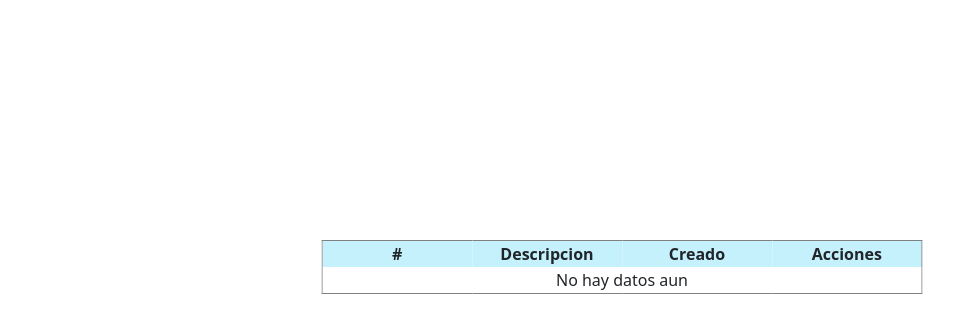
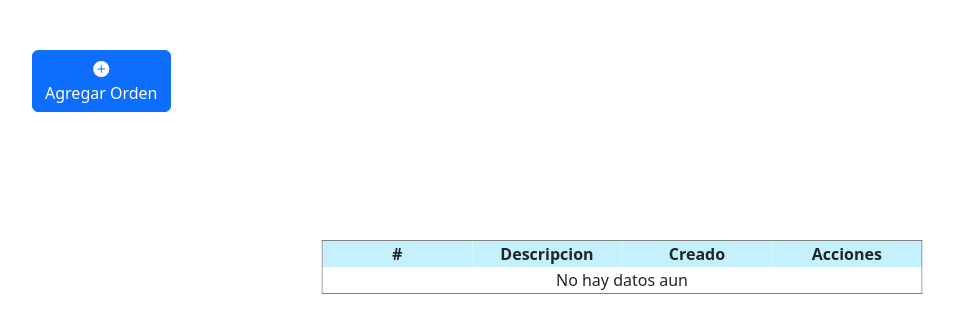
Before and after one commit to JonDev12/LA-PASADITA-MVC, a PHP site: page /Categorias.php in a window 1280 px wide; the page is wider, and only the part inside the window is pictured. Shown: the part 60-393 px from the top of that part, without its empty margins (18-972 px from the left). Run offline with PHP 8.4, Linux system fonts and the light colour scheme; data that the repository does not hold is empty.

Commit message:
Agrego cambios  en almacen y categorias

```diff
--- a/Model/Mdl_Categories.php
+++ b/Model/Mdl_Categories.php
@@ -12,10 +12,9 @@ class ModelCategories
         $this->db = $con->getConnection();
     }
 
-    public function GetAllCategories()
-    {
+    public function GetAllCategories(){
         try {
-            $query = "SELECT IdCategorias, Descripcion, Fecha_Creacion FROM categorias";
+            $query = "SELECT IdCategorias, Descripcion, DATE(Fecha_Creacion) AS Fecha_Creacion FROM categorias";
             $stmt = $this->db->prepare($query);
             $stmt->execute();
             $result = $stmt->get_result();
@@ -25,8 +24,8 @@ class ModelCategories
                 while ($row = $result->fetch_assoc()) {
                     $tableBody .= '<tr>';
                     $tableBody .= '<td class="text-center">' . $row['IdCategorias'] . '</td>';
-                    $tableBody .= '<td>' . $row['Descripcion'] . '</td>';
-                    $tableBody .= '<td>' . $row['Fecha_Creacion'] . '</td>';
+                    $tableBody .= '<td class="text-center">' . $row['Descripcion'] . '</td>';
+                    $tableBody .= '<td class="text-center">' . $row['Fecha_Creacion'] . '</td>';
                     $tableBody .=   "<td class='text-center'>
                                         <div class='text-center'>
                                             <button data-bs-target='modalIngEd' style='width: 40px; height: 40px;border-radius: 10px; background-color: #d9e3eb;'>
@@ -52,4 +51,5 @@ class ModelCategories
             echo "<script>alert('Error: " . $e->getMessage() . "');</script>";
         }
     }
+
 }
--- a/View/Categorias.php
+++ b/View/Categorias.php
@@ -28,6 +28,103 @@ $cat = new ControllerCategories();
         </div>
     </nav>
 
+    <div class="col" style="margin-left: 50px; margin-top:50px">
+        <div>
+            <button class="col btn btn-primary b_add" data-bs-toggle="modal" data-bs-target="#ModalCat">
+                <i class="bi bi-plus-circle-fill"></i>
+                <br>
+                Agregar Orden
+            </button>
+        </div>
+    </div>
+
+    <div class="modal fade" id="ModalCat" tabindex="-1" aria-labelledby="modalRegistroLabel" aria-hidden="true">
+        <div class="modal-dialog modal-dialog-centered">
+            <div class="modal-content">
+
+                <div class="modal-header bg-primary">
+                    <i class="bi bi-plus-circle-fill" style="font-size: 25px; color:white"></i>
+                    <h5 class="modal-title text-center" style="color:white; margin-left:10px" id="modalRegistroLabel">Nueva Categoria</h5>
+                    <button type="button" class="btn-close" data-bs-dismiss="modal" aria-label="Close"></button>
+                </div>
+
+                <div class="modal-body">
+                    <form id="form-modal-NewOrder" method="POST" action="">
+                        <div class="mb-3">
+                            <label for="txtDescripcion" class="form-label">Descripcion</label>
+                            <input type="text" class="form-control" id="txtDescripcion" name="txtDescripcion">
+                        </div>
+                        <button type="button" class="btn btn-primary" onclick="ValidateOrder()">
+                            Agregar
+                            <i class="bi bi-arrow-right-circle-fill"></i>
+                        </button>
+                    </form>
+                </div>
+                <div class="modal-footer">
+                    <button type="button" class="btn btn-secondary" data-bs-dismiss="modal">Cerrar</button>
+                </div>
+            </div>
+        </div>
+    </div>
+<!--Editar-->
+    <div class="modal fade" id="ModalCatEd" tabindex="-1" aria-labelledby="modalRegistroLabel" aria-hidden="true">
+        <div class="modal-dialog modal-dialog-centered">
+            <div class="modal-content">
+
+                <div class="modal-header bg-primary">
+                    <i class="bi bi-plus-circle-fill" style="font-size: 25px; color:white"></i>
+                    <h5 class="modal-title text-center" style="color:white; margin-left:10px" id="modalRegistroLabel">Nueva Categoria</h5>
+                    <button type="button" class="btn-close" data-bs-dismiss="modal" aria-label="Close"></button>
+                </div>
+
+                <div class="modal-body">
+                    <form id="form-modal-NewOrder" method="POST" action="">
+                        <div class="mb-3">
+                            <label for="txtDescripcion" class="form-label">Descripcion</label>
+                            <input type="text" class="form-control" id="txtDescripcion" name="txtDescripcion">
+                        </div>
+                        <button type="button" class="btn btn-primary" onclick="ValidateOrder()">
+                            Agregar
+                            <i class="bi bi-arrow-right-circle-fill"></i>
+                        </button>
+                    </form>
+                </div>
+                <div class="modal-footer">
+                    <button type="button" class="btn btn-secondary" data-bs-dismiss="modal">Cerrar</button>
+                </div>
+            </div>
+        </div>
+    </div>
+<!--Eiminar-->
+    <div class="modal fade" id="ModalCatDe" tabindex="-1" aria-labelledby="modalRegistroLabel" aria-hidden="true">
+        <div class="modal-dialog modal-dialog-centered">
+            <div class="modal-content">
+
+                <div class="modal-header bg-primary">
+                    <i class="bi bi-plus-circle-fill" style="font-size: 25px; color:white"></i>
+                    <h5 class="modal-title text-center" style="color:white; margin-left:10px" id="modalRegistroLabel">Nueva Categoria</h5>
+                    <button type="button" class="btn-close" data-bs-dismiss="modal" aria-label="Close"></button>
+                </div>
+
+                <div class="modal-body">
+                    <form id="form-modal-NewOrder" method="POST" action="">
+                        <div class="mb-3">
+                            <label for="txtDescripcion" class="form-label">Descripcion</label>
+                            <input type="text" class="form-control" id="txtDescripcion" name="txtDescripcion">
+                        </div>
+                        <button type="button" class="btn btn-primary" onclick="ValidateOrder()">
+                            Agregar
+                            <i class="bi bi-arrow-right-circle-fill"></i>
+                        </button>
+                    </form>
+                </div>
+                <div class="modal-footer">
+                    <button type="button" class="btn btn-secondary" data-bs-dismiss="modal">Cerrar</button>
+                </div>
+            </div>
+        </div>
+    </div>
+
     <div class="contenedor" style="margin-top: 150px;">
         <div style="height: 500px; overflow-y: auto;">
             <table border="1" id="table-categories">
```
Also changed, not shown: View/Almacen.php (+11 -0 lines).
